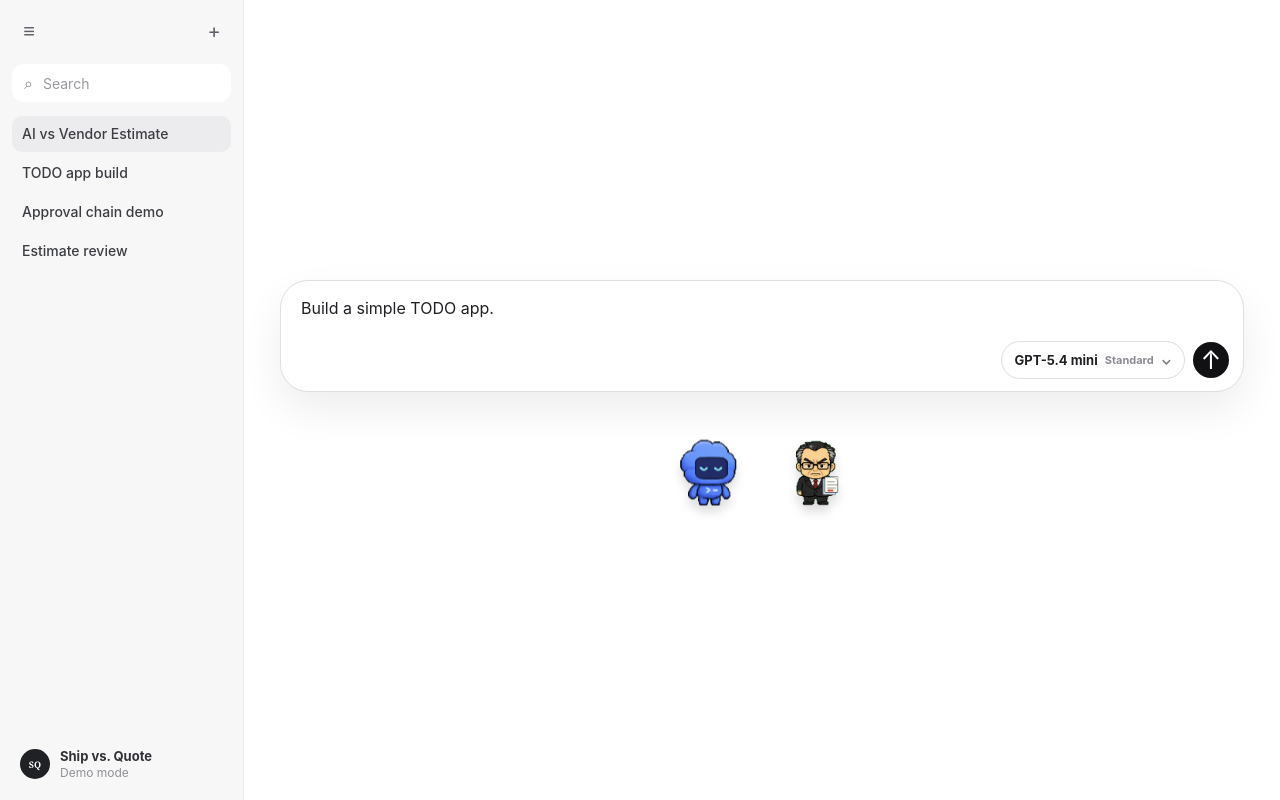
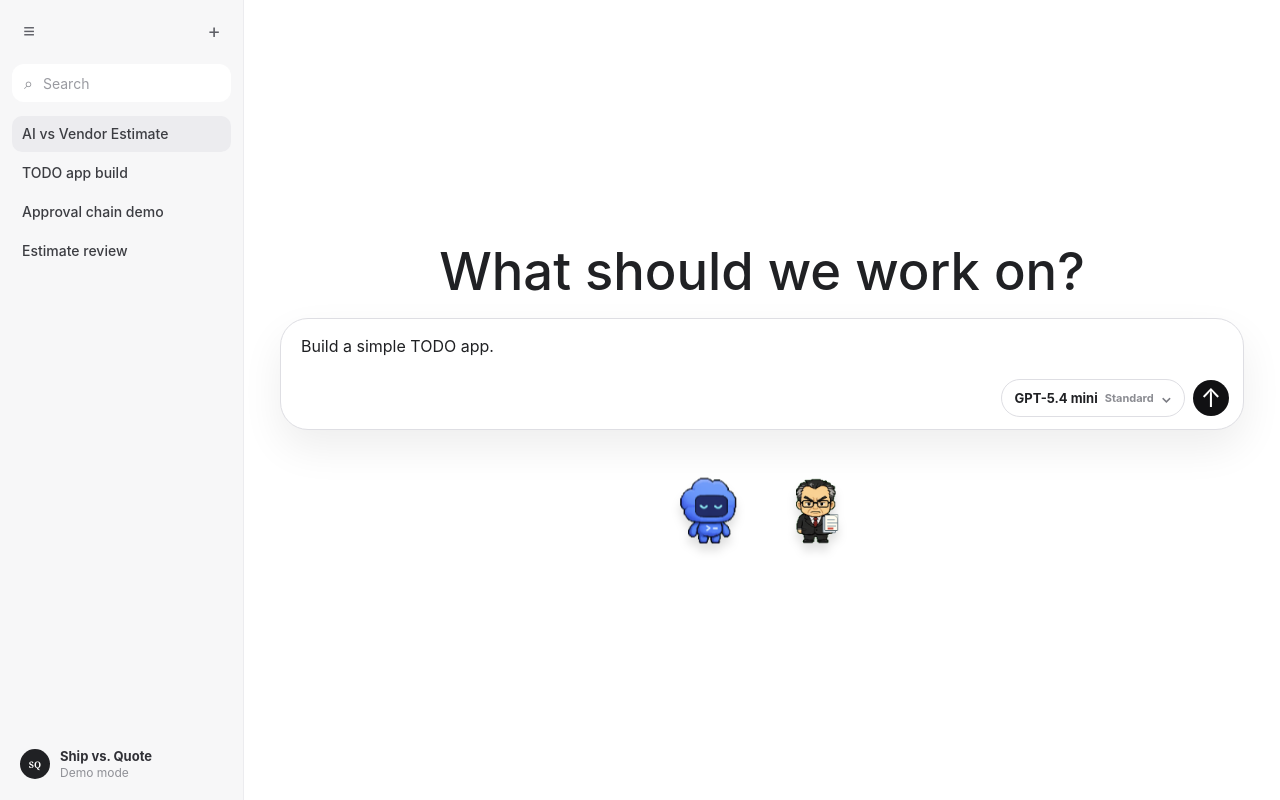
Before and after one commit to kaii0624/ship-vs-quote, a Next.js app: page / in a window 1280 px wide. Both pictures are taken after a click on the button "Skip and view demo". Built offline with nearby package versions, Linux system fonts and the light colour scheme.

Commit message:
Refine prompt landing copy

```diff
--- a/app/globals.css
+++ b/app/globals.css
@@ -221,6 +221,23 @@ button {
   line-height: 1.45;
 }
 
+.prompt-area {
+  width: min(100%, 980px);
+  display: grid;
+  justify-items: center;
+  gap: 18px;
+}
+
+.prompt-heading {
+  margin: 0;
+  color: #202124;
+  font-size: clamp(34px, 4.1vw, 56px);
+  font-weight: 470;
+  line-height: 1.12;
+  letter-spacing: 0;
+  text-align: center;
+}
+
 .has-answers .composer-actions {
   gap: 6px;
   justify-content: flex-end;
@@ -529,6 +546,9 @@ button {
 .language-picker {
   width: min(100%, 360px);
   justify-self: center;
+  margin: 0;
+  padding: 0;
+  border: 0;
 }
 
 .language-picker legend,
--- a/app/page.jsx
+++ b/app/page.jsx
@@ -36,6 +36,7 @@ const COPY = {
     priceHeading: "料金目安",
     priceBody: "標準料金・1M tokensあたり。実際の料金は入力/出力の長さで変わります。",
     skip: "スキップして初期デモを見る",
+    promptHeading: "何に取り組みますか？",
     promptPlaceholder: "Codex に何でも聞いてください。",
     search: "検索",
     sidebarAria: "会話サイドバー",
@@ -102,6 +103,7 @@ const COPY = {
     priceHeading: "Pricing Guide",
     priceBody: "Standard price per 1M tokens. Actual cost depends on input and output length.",
     skip: "Skip and view demo",
+    promptHeading: "What should we work on?",
     promptPlaceholder: "Ask Codex anything.",
     search: "Search",
     sidebarAria: "Conversation sidebar",
@@ -920,7 +922,6 @@ export default function Page() {
               </div>
               {errorNote ? <p className="key-note">{errorNote}</p> : null}
               <fieldset className="language-picker" aria-label={copy.languageLegend}>
-                <legend>{copy.languageLegend}</legend>
                 <div>
                   <button className={language === "en" ? "is-selected" : ""} type="button" onClick={() => changeLanguage("en")}>
                     English
@@ -978,6 +979,8 @@ export default function Page() {
           </div>
         ) : null}
 
+        <div className="prompt-area">
+          {!submittedPrompt && !showKeyGate ? <h2 className="prompt-heading">{copy.promptHeading}</h2> : null}
           <form className="request-bar" onSubmit={runComparison}>
             <textarea
               value={prompt}
@@ -1029,6 +1032,7 @@ export default function Page() {
               </button>
             </div>
           </form>
+        </div>
 
         {!submittedPrompt ? (
           <div className="start-characters" aria-hidden="true">
```
Lines whose indentation alone changed are shown as unchanged.
